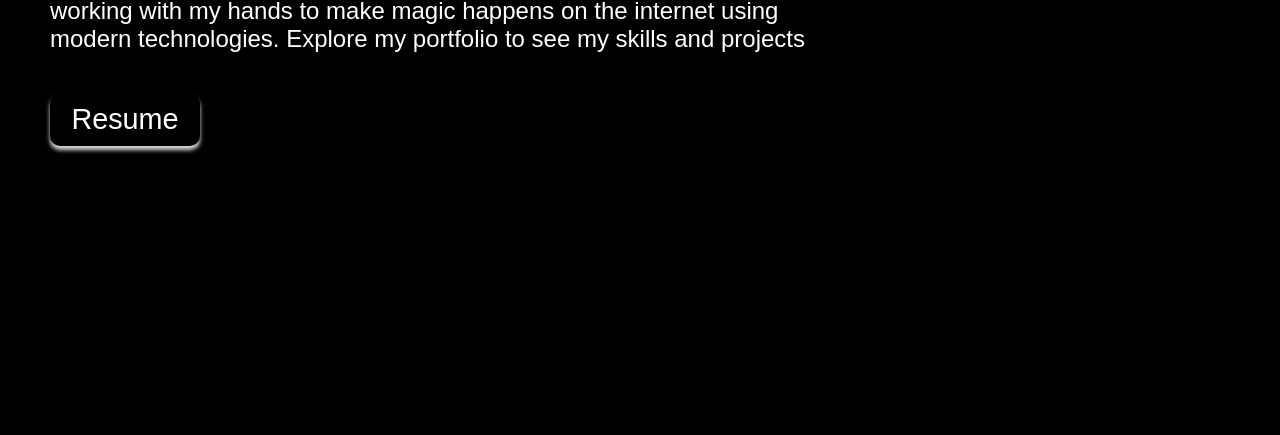
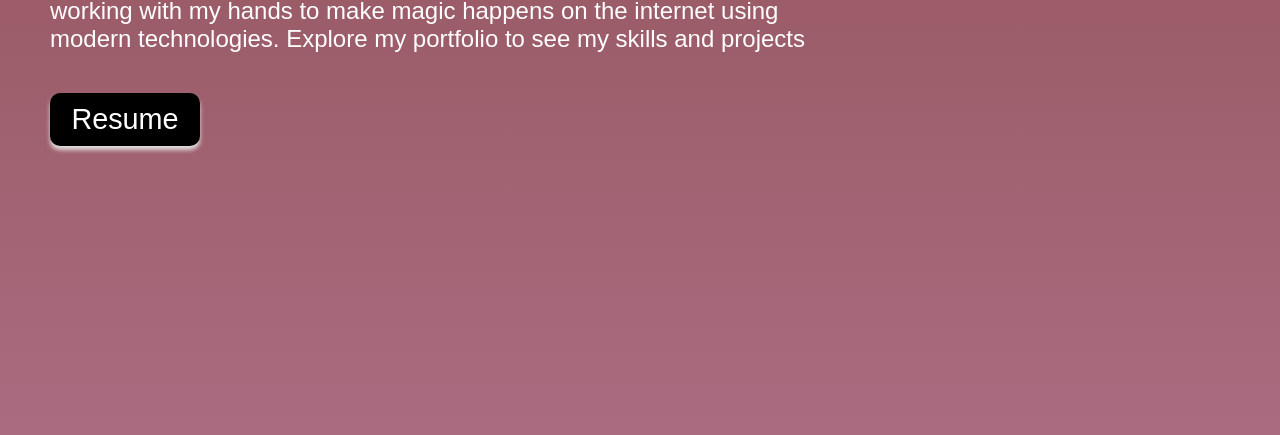
Before and after one commit to fathima200/Fatima-Aliyu, a plain HTML site: page index.html in a window 1280 px wide. Shown: the part 249-684 px from the top of the page. Drawn offline with Linux system fonts and the light colour scheme.

Commit message:
Update style.css

```diff
--- a/style.css
+++ b/style.css
@@ -4,8 +4,8 @@
 
 }
 body{
-/*     background: linear-gradient( #92545a,#ab6c82, #685D79,#88454c,  #5a303f, #685D79, #475C7A); */
-   background-color:  rgb(0, 0, 0);
+    background: linear-gradient( #92545a,#ab6c82, #685D79,#88454c,  #5a303f, #685D79, #475C7A);
+/*    background-color:  rgb(0, 0, 0); */
     font-family: "Poppins", sans-serif;
     color: rgb(255, 255, 255);
 
```
